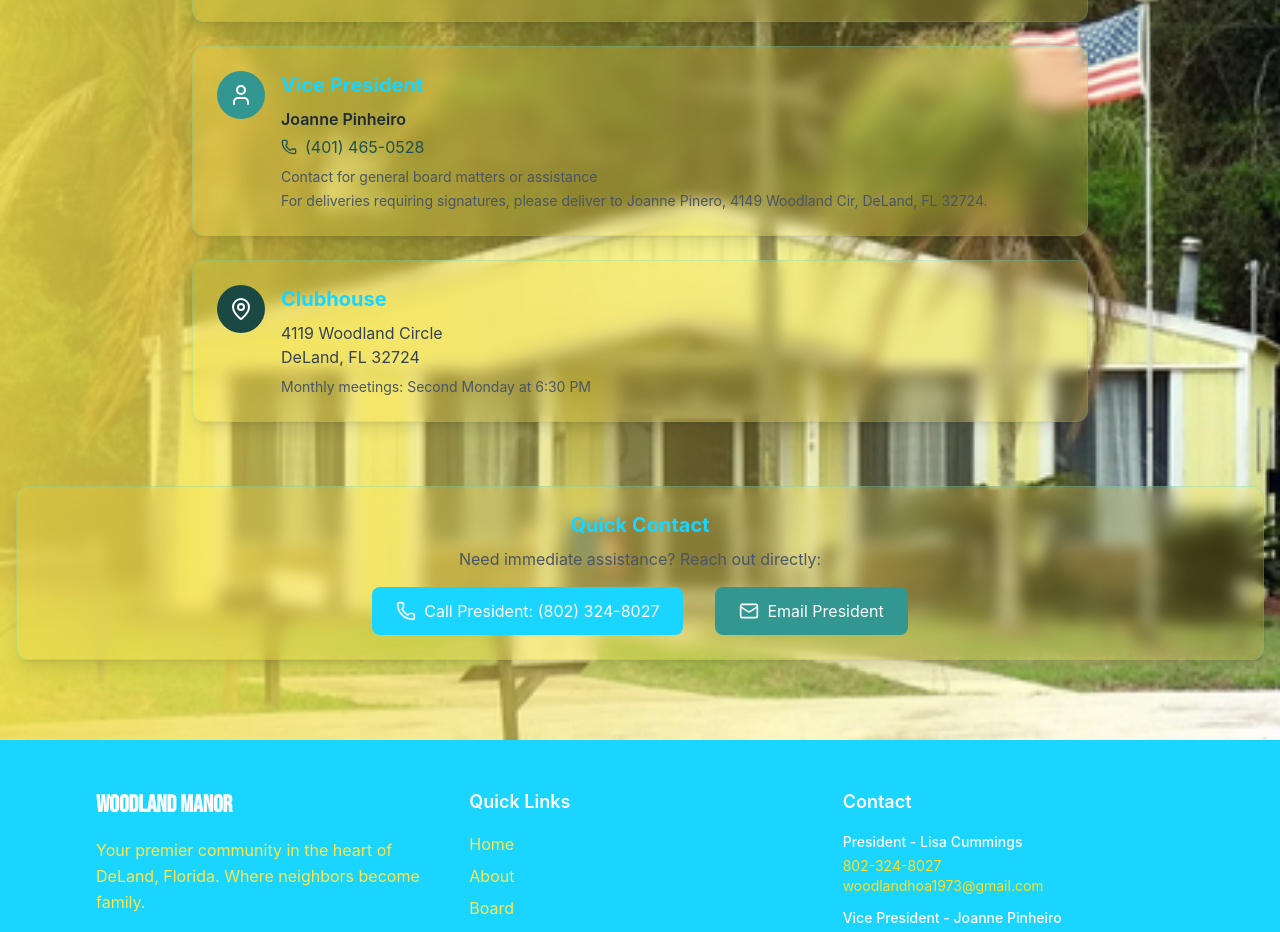
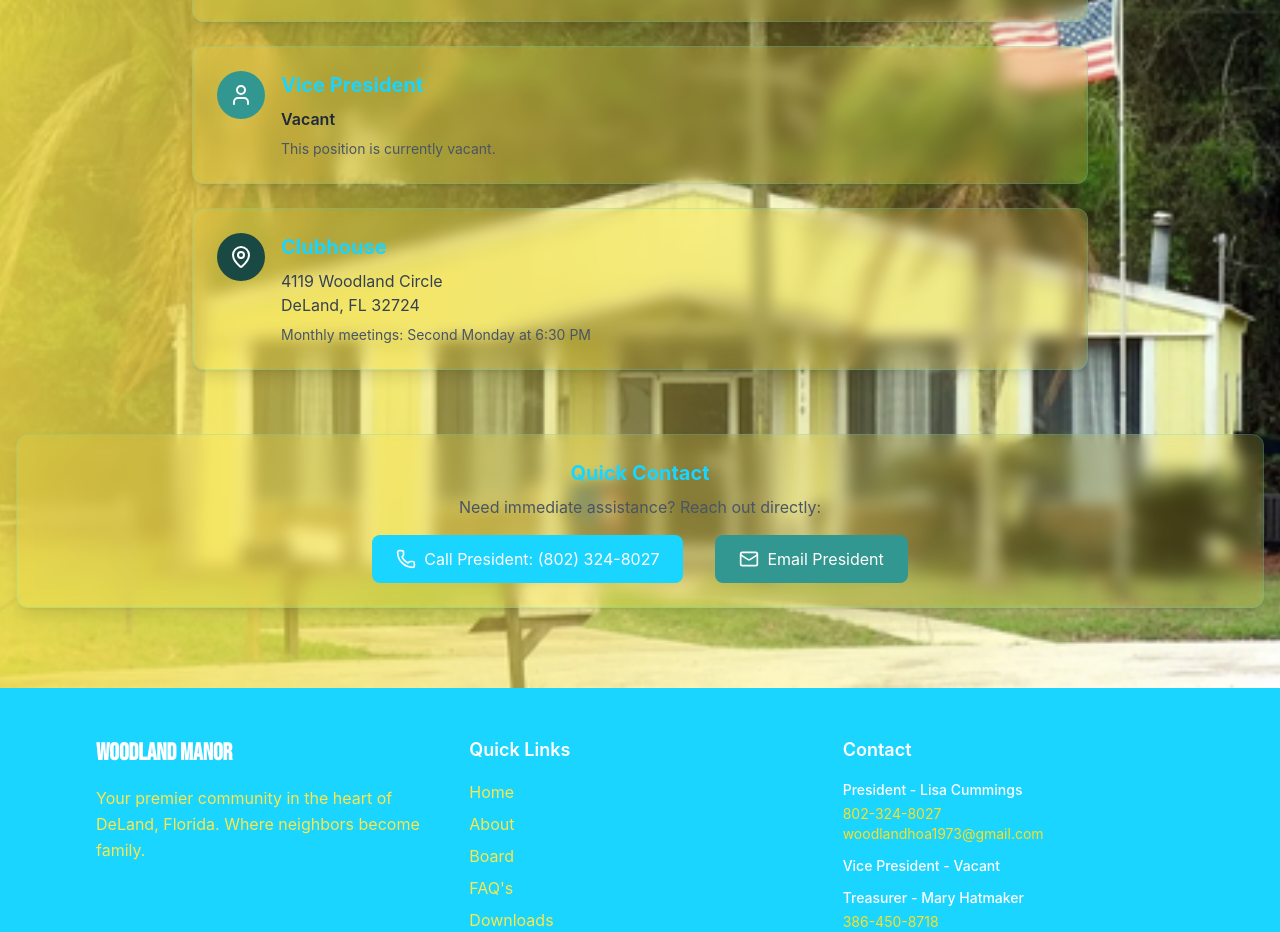
Before and after one commit to brennanhunter/woodland-manor, a Next.js app: page /contact in a window 1280 px wide. Shown: the part 380-1312 px from the top of the page. Built offline with nearby package versions, Linux system fonts and the light colour scheme.

Commit message:
Removed Joanne as VP.

```diff
--- a/src/app/contact/page.tsx
+++ b/src/app/contact/page.tsx
@@ -69,9 +69,8 @@ const Page = () => {
                 },
                 {
                   "@type": "ContactPoint",
-                  "telephone": "+1-401-465-0528",
                   "contactType": "Vice President",
-                  "name": "Joanne Pinheiro",
+                  "name": "Vacant",
                   "areaServed": ["DeLand", "Volusia County", "Florida"],
                   "availableLanguage": "English"
                 }
--- a/src/components/Board.tsx
+++ b/src/components/Board.tsx
@@ -42,7 +42,7 @@ const BoardMember: React.FC<BoardMemberProps> = ({ name, title, isOfficer = fals
 const Board: React.FC = () => {
   const officers: BoardMemberData[] = [
     { name: "LISA CUMMINGS", title: "PRESIDENT" },
-    { name: "JOANNE PINHEIRO", title: "VICE PRESIDENT" },
+    { name: "VACANT", title: "VICE PRESIDENT" },
     { name: "MARY HATMAKER", title: "TREASURER/SECRETARY" }
   ];
 
--- a/src/components/Contact.tsx
+++ b/src/components/Contact.tsx
@@ -61,16 +61,9 @@ const Contact: React.FC = () => {
                   </div>
                   <div>
                     <h3 className="text-xl font-bold text-woodland-primary mb-2">Vice President</h3>
-                    <p className="font-semibold text-gray-800 mb-1">Joanne Pinheiro</p>
-                    <a href="tel:401-465-0528" className="flex items-center text-woodland-secondary hover:text-woodland-primary transition-colors">
-                      <Phone className="w-4 h-4 mr-2" />
-                      (401) 465-0528
-                    </a>
+                    <p className="font-semibold text-gray-800 mb-1">Vacant</p>
                     <p className="text-sm text-gray-600 mt-2">
-                      Contact for general board matters or assistance
-                    </p>
-                    <p className="text-sm text-gray-600 mt-1">
-                      For deliveries requiring signatures, please deliver to Joanne Pinero, 4149 Woodland Cir, DeLand, FL 32724.
+                      This position is currently vacant.
                     </p>
                   </div>
                 </div>
--- a/src/components/Footer.tsx
+++ b/src/components/Footer.tsx
@@ -65,12 +65,7 @@ const Footer = () => {
               </div>
 
               <div>
-                <p className="font-medium text-white mb-1">Vice President - Joanne Pinheiro</p>
-                <p>
-                  <a href="tel:401-465-0528" className="text-yellow-300 hover:text-yellow-200 transition-colors">
-                    401-465-0528
-                  </a>
-                </p>
+                <p className="font-medium text-white mb-1">Vice President - Vacant</p>
               </div>
 
               <div>
```
